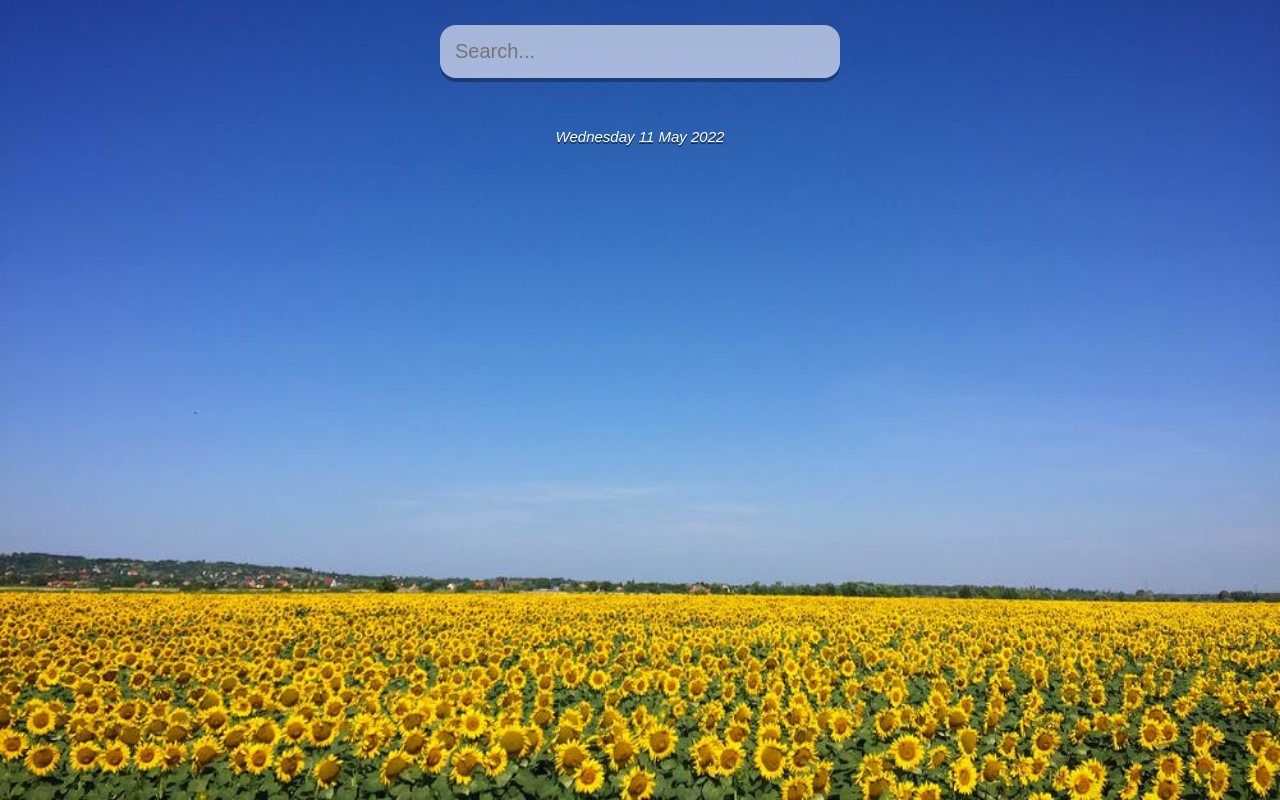
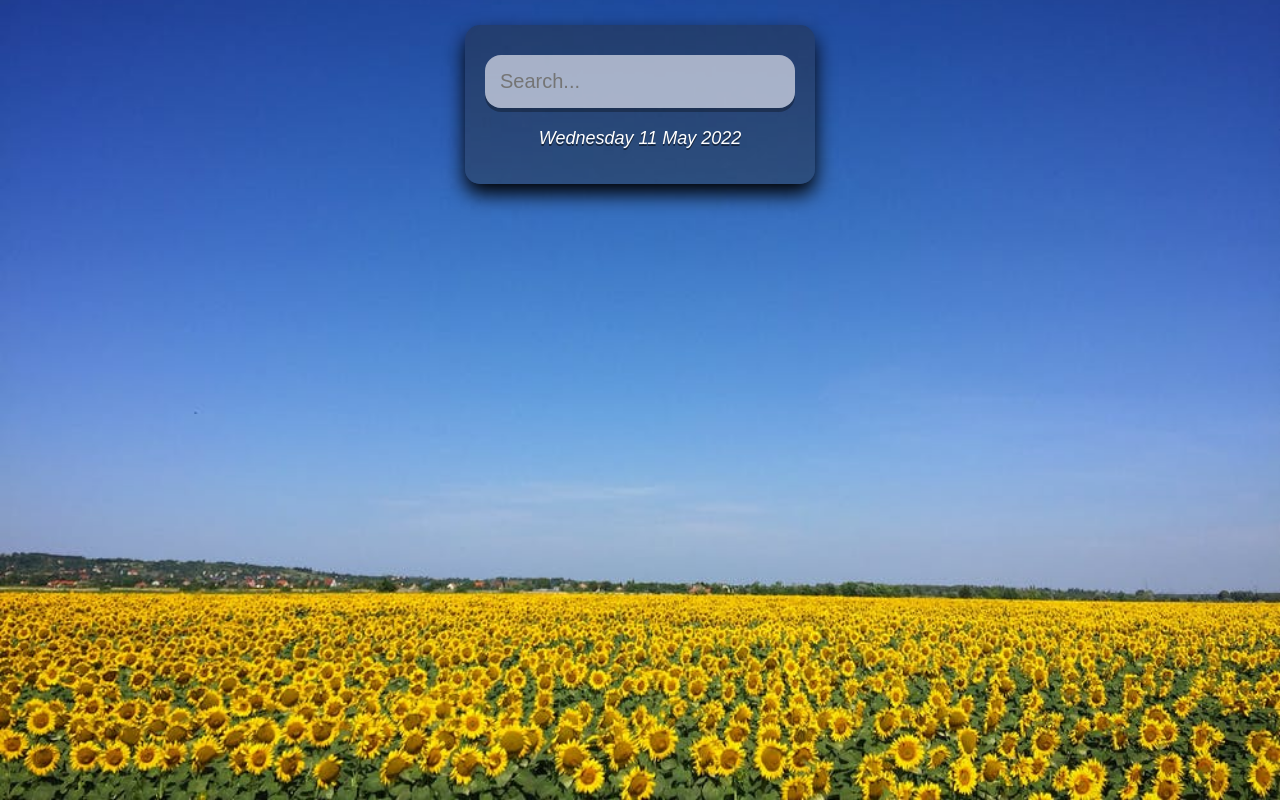
Before and after one commit to Tom-Lewis-Coder/React-Weather-App, a React (Create React App) app: page / in a window 1280 px wide. Built offline with nearby package versions, Linux system fonts and the light colour scheme.

Commit message:
added background container for better visability

```diff
--- a/src/App.css
+++ b/src/App.css
@@ -35,9 +35,19 @@ main {
   background-image: linear-gradient(to bottom, rgba(0,0,0,0.1), rgba(0,0,0,0.2));
 }
 
+.container {
+  width: 350px;
+  margin: 0 0 50px;
+  align-self: center;
+  padding: 30px 20px 20px 20px;
+  border-radius: 15px;
+  background-color: rgba(39, 38, 38, 0.4);
+  box-shadow: 0 10px 20px black;
+}
+
 .search-box {
-  width: 400px;
-  margin: 0 0 50px;
+  width: 100%;
+  margin: 0 0 20px;
   align-self: center;
 }
 
@@ -58,8 +68,10 @@ main {
 
 .location-box {
   text-align: center;
+  font-size: xx-large;
+  font-weight: bolder;
   color:white;
-  text-shadow: 0px 2px rgba(0,0,0,0.5);
+  text-shadow: 0px 3px rgba(0,0,0,0.5);
   margin-bottom: 15px;
 }
 
@@ -72,7 +84,7 @@ main {
   color:white;
   text-shadow: 0px 2px rgba(0,0,0,0.5);
   margin-bottom: 15px;
-  font-size: 15px;
+  font-size: large;
   font-style: italic;
 }
 
@@ -87,11 +99,11 @@ main {
   width: 200px;
   font-weight: bold;
   font-size: 75px;
-  background-color: rgba(59, 57, 57, 0.4);
   border-radius: 10px;
   margin: 20px auto;
   padding: 20px;
   box-shadow: 0px 2px rgba(0,0,0,0.5);
+  background-color: rgba(32, 31, 31, 0.4);
 }
 
 .weather-icon {
--- a/src/App.js
+++ b/src/App.js
@@ -40,6 +40,7 @@ const App = () => {
     <main
     className={ weather.main && imgDisplay > 7 ? "weather-bad" : imgDisplay > 3 ? "weather-cloud" : 'app' }
       >
+        <div className='container'>
           <SearchBar
             loadWeather={search}
             handleChange={handleChange}
@@ -55,6 +56,7 @@ const App = () => {
                 weather={weather.weather[0].main}
                 src={getIcon(weather.weather[0].icon)} />
           </div> )}
+        </div>
     </main>
   )
 }
```
Also changed, not shown: src/badWeatherIMG.jpg, src/weatherIMG.jpg. Lines whose indentation alone changed are shown as unchanged.
